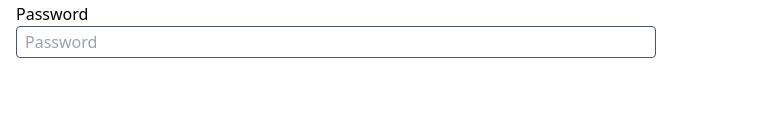
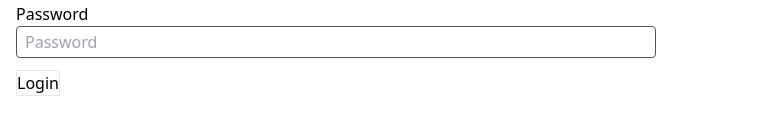
Before and after one commit to Garcia-Tony/budget-project, a React (Vite) app in the folder client/: page /log-in in a window 1280 px wide. Shown: the part 251-386 px from the top of the page, without its empty margins (0-767 px from the left). Built offline with nearby package versions, Linux system fonts and the light colour scheme.

Commit message:
Create functionality for login button in login page

```diff
--- a/client/src/components/Login.tsx
+++ b/client/src/components/Login.tsx
@@ -76,7 +76,9 @@ export function SignInForm() {
             </label>
           </div>
         </div>
-
+        <button disabled={isLoading} className="border">
+          Login
+        </button>
       </form>
     </div>
   );
```
